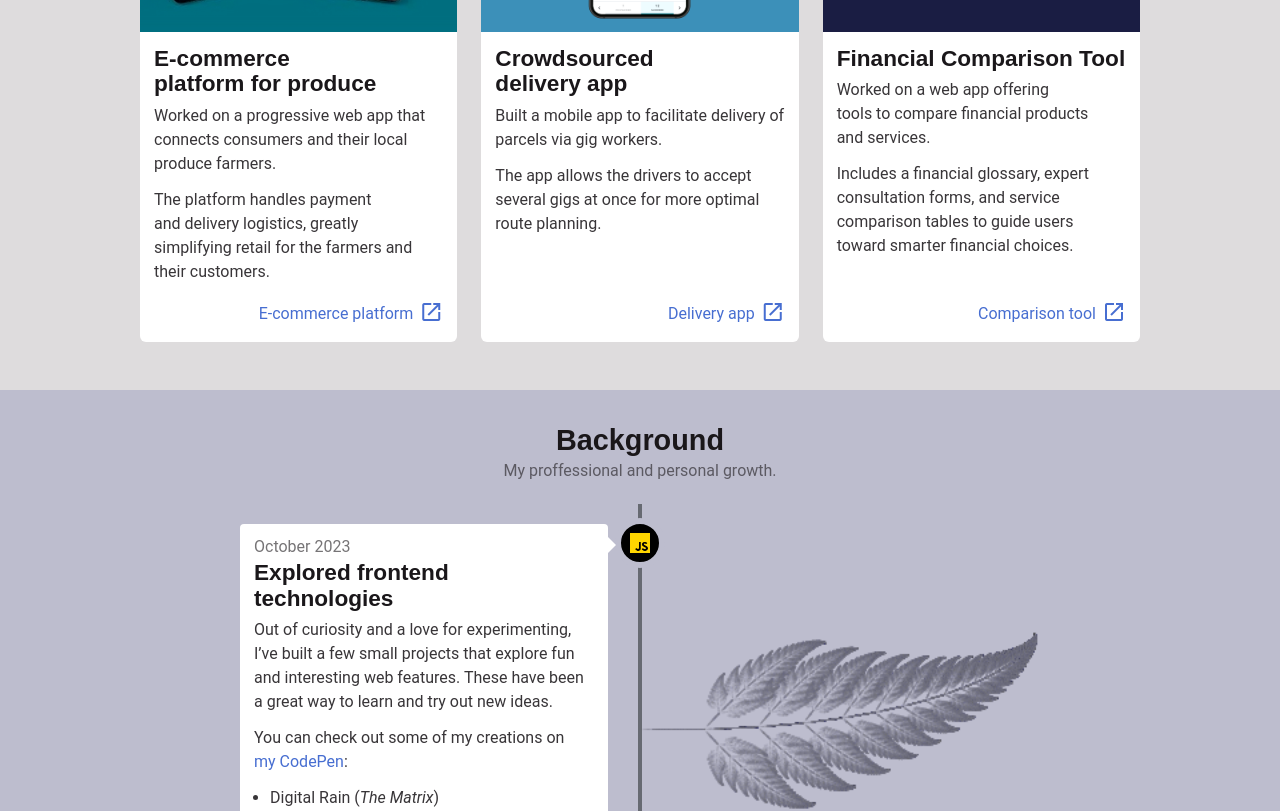
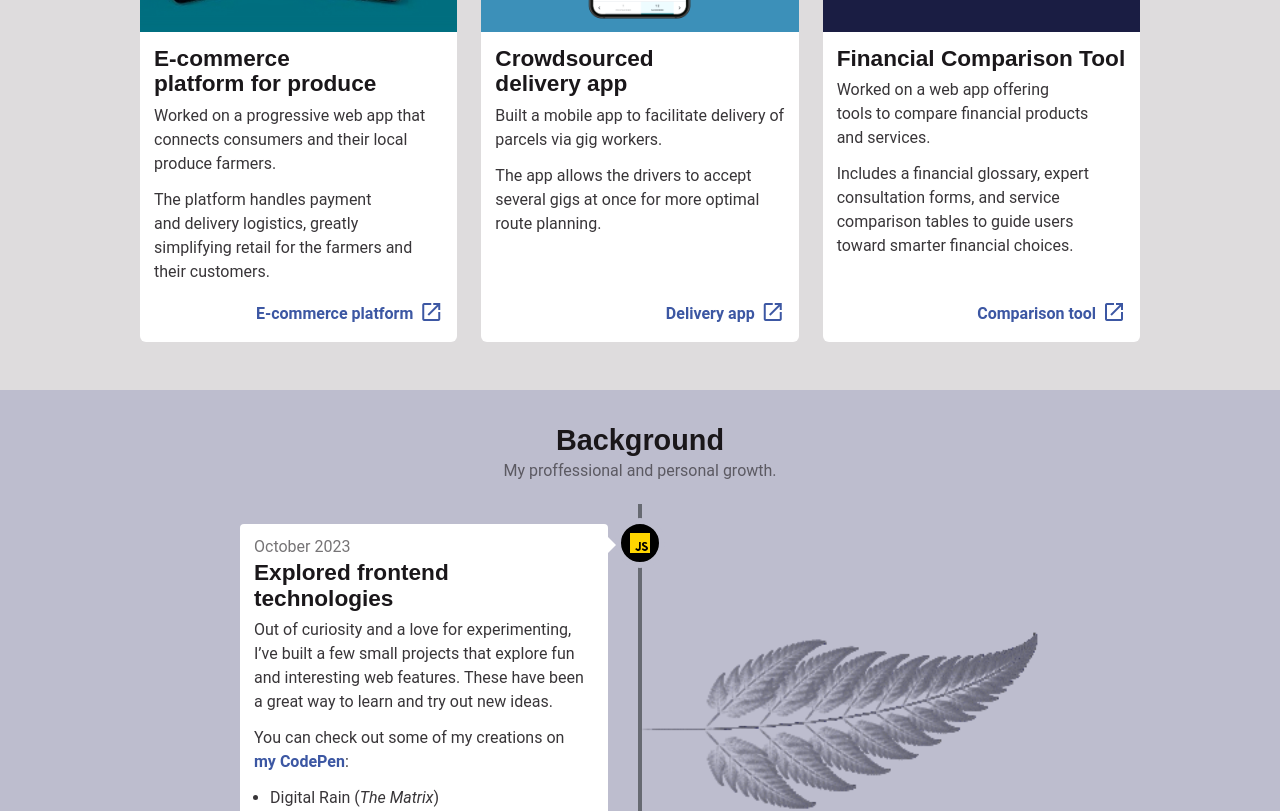
Before and after one commit to vmagjer/my-portfolio, a React (Vite) app: page / in a window 1280 px wide. Shown: the part 1408-2219 px from the top of the page. Built offline with nearby package versions, Linux system fonts and the light colour scheme.

Commit message:
use hyperlink component in project item

```diff
--- a/src/components/Hyperlink.tsx
+++ b/src/components/Hyperlink.tsx
@@ -47,6 +47,7 @@ const Root = styled.a<{ $onDark: boolean }>`
   text-decoration: none;
   text-decoration-color: transparent;
   transition: --offset 300ms, text-decoration-color 300ms;
+  font-weight: 600;
 
   &:hover,
   &:focus {
--- a/src/components/ProjectItem.tsx
+++ b/src/components/ProjectItem.tsx
@@ -1,3 +1,4 @@
+import Hyperlink from './Hyperlink'
 import styled from 'styled-components'
 
 type ProjectItemProps = {
@@ -27,12 +28,14 @@ export const ProjectItem = ({
           <h3>{title}</h3>
           {children}
         </Text>
-        <ExternalLink href={link} target="_blank" rel="noopener noreferrer">
-          <div className="text">{linkText}</div>
-          <div className="icon">
-            <span className="material-symbols-outlined">open_in_new</span>
-          </div>
-        </ExternalLink>
+        {link && (
+          <ExternalLink link={link} target="_blank" rel="noopener noreferrer">
+            <div className="text">{linkText}</div>
+            <div className="icon">
+              <span className="material-symbols-outlined">open_in_new</span>
+            </div>
+          </ExternalLink>
+        )}
       </Body>
     </Root>
   )
@@ -51,13 +54,11 @@ const Root = styled.div<{ $reverse?: boolean }>`
 const Body = styled.div`
   flex: 1;
 
-
   display: flex;
   flex-direction: column;
   justify-content: space-between;
 
   padding: 14px;
-
 `
 
 const ImageContainer = styled.div<{ $reverse?: boolean }>`
@@ -85,8 +86,9 @@ const Text = styled.div`
   }
 `
 
-const ExternalLink = styled.a`
+const ExternalLink = styled(Hyperlink)`
   margin-top: 16px;
+  align-self: end;
 
   display: flex;
   align-items: center;
@@ -94,11 +96,5 @@ const ExternalLink = styled.a`
 
   gap: 6px;
 
-  text-decoration: none;
   text-align: right;
-  color: var(--color-link);
-
-  &:hover {
-    text-decoration: underline;
-  }
 `
--- a/src/styles/colors.css
+++ b/src/styles/colors.css
@@ -60,7 +60,7 @@
   --color-title: var(--neutral-100);
   --color-subtitle: rgba(from var(--color-title) r g b / 60%);
   --color-body: rgba(from var(--color-title) r g b / 87%);
-  --color-link: var(--primary-500);
+  --color-link: var(--primary-400);
 
   --color-dark-title: var(--white);
   --color-dark-subtitle: rgba(from var(--color-dark-title) r g b / 60%);
```
